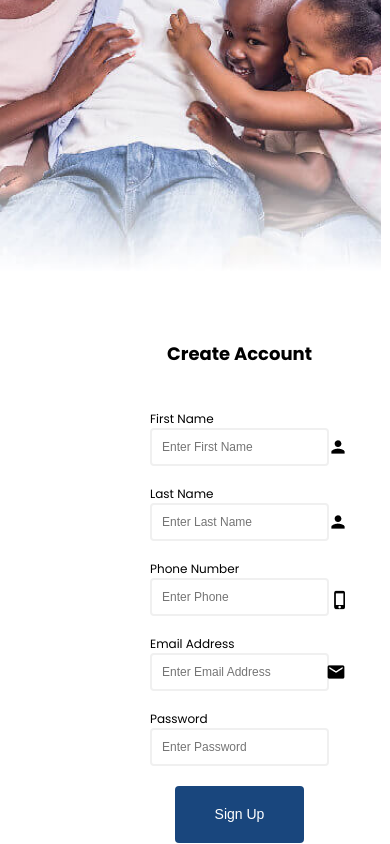
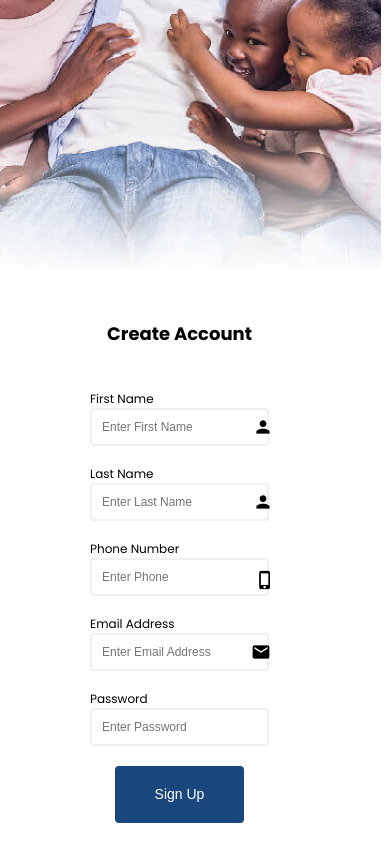
Before and after one commit to yusfate4/Form-Validation, a plain HTML site: page index.html in a window 390 px wide. Shown: the part 316-1160 px from the top of the page. Drawn offline with Linux system fonts and the light colour scheme.

```diff
--- a/Assets/CSS/style.css
+++ b/Assets/CSS/style.css
@@ -69,16 +69,13 @@ form .icon {
   margin-bottom: 20px;
   width: 100%;
   text-align: center;
-
 }
 
 #form {
   width: 100%;
   border-radius: 4px;
   font-size: 12px;
-
 }
-
 
 #form button {
   padding: 20px 40px;
@@ -135,16 +132,13 @@ form .icon {
   margin: 3px;
 }
 
-
-
-@media only screen and (max-width: 1200px){
+@media only screen and (max-width: 1200px) {
   /*Tablets [601px -> 1200px]*/
 
   header {
     max-width: 100%;
     text-align: left;
   }
-
 
   /* #form{
     border: 3px solid red;
@@ -166,7 +160,17 @@ form .icon {
   }
 }
 
-@media only screen and (max-width: 600px){
+@media only screen and (max-width: 600px) {
+  .container--2 form {
+    width: 100%;
+    padding-top: 20px;
+    padding-left: 90px;
+  }
+
+  .input-control input {
+    width: 100%;
+    /* border: 3px solid red; */
+  }
 
   .container--2 h1 {
     font-size: 38px;
@@ -176,21 +180,18 @@ form .icon {
     right: 45px;
     margin-top: 30px;
   }
-	/*Big smartphones [426px -> 600px]*/
+  /*Big smartphones [426px -> 600px]*/
 }
 
-
-
-@media only screen and (max-width: 425px){
-
-	/*Small smartphones [325px -> 425px]*/
+@media only screen and (max-width: 425px) {
+  /*Small smartphones [325px -> 425px]*/
   .container--2 h1 {
     width: 100%;
     font-size: 18px;
   }
   form .icon {
     position: absolute;
-    right: 45px;
+    right: 120px;
     margin-top: 30px;
   }
 }
```
